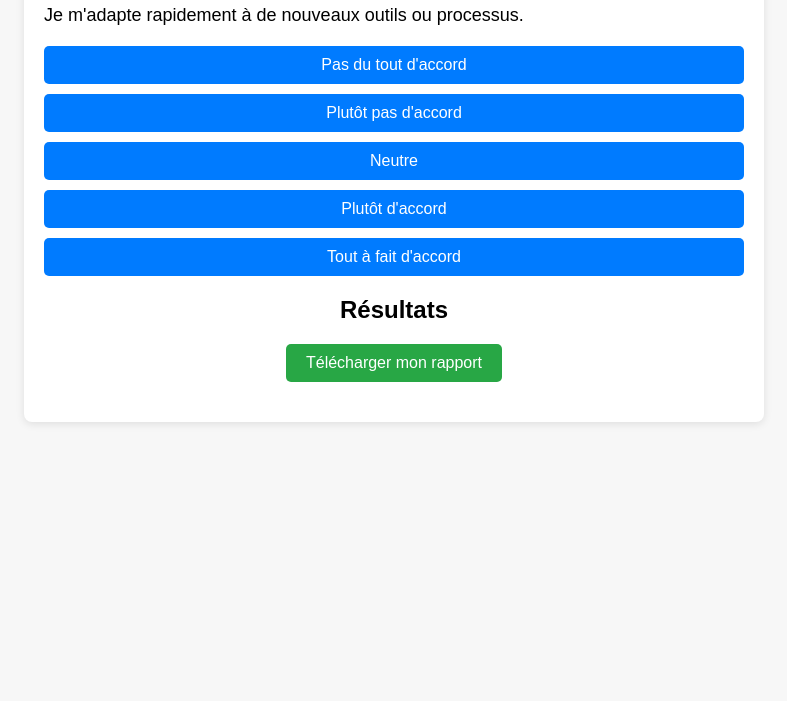
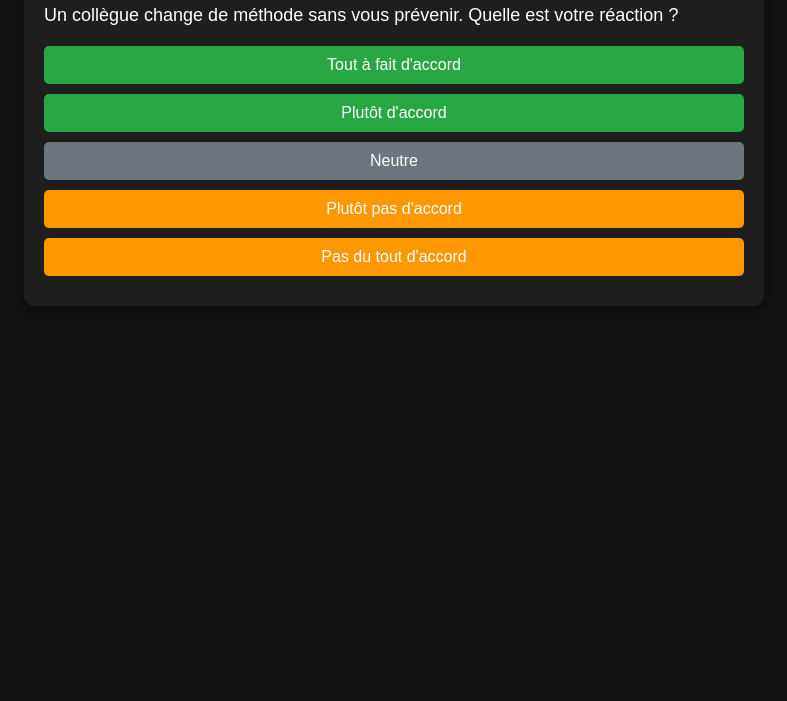
Before and after one commit to pumagic/igael, a plain HTML site: page index.html in a window 1280 px wide. Shown: the part 99-800 px from the top of the page, without its empty margins (246-1033 px from the left). Drawn offline with Linux system fonts and the light colour scheme.

Commit message:
Update index.html

```diff
--- a/index.html
+++ b/index.html
@@ -3,177 +3,188 @@
 <head>
     <meta charset="UTF-8">
     <meta name="viewport" content="width=device-width, initial-scale=1.0">
-    <title>Test d'Adaptabilité au Changement</title>
+    <title>Test RH Avancé</title>
     <style>
         body {
             font-family: Arial, sans-serif;
-            margin: 20px;
-            background-color: #f7f7f7;
+            background-color: #121212;
+            color: #ffffff;
+            margin: 0;
+            padding: 20px;
         }
         .card {
             max-width: 700px;
             margin: 0 auto;
-            background: #fff;
+            background: #1e1e1e;
             padding: 20px;
-            border-radius: 8px;
-            box-shadow: 0 2px 8px rgba(0, 0, 0, 0.1);
+            border-radius: 10px;
+            box-shadow: 0 4px 10px rgba(0, 0, 0, 0.3);
         }
         .title {
             text-align: center;
             font-size: 24px;
             font-weight: bold;
             margin-bottom: 20px;
+            color: #00ff7f;
         }
         .question {
+            font-size: 18px;
             margin: 20px 0;
-            font-size: 18px;
         }
         .answers button {
             display: block;
             width: 100%;
+            margin: 10px 0;
             padding: 10px;
-            margin: 10px 0;
             border: none;
             border-radius: 5px;
             font-size: 16px;
             cursor: pointer;
-            background-color: #007bff;
-            color: white;
+            color: #ffffff;
         }
-        .answers button:hover {
-            background-color: #0056b3;
+        .answers button.agree {
+            background-color: #28a745; /* Vert pour d'accord */
+        }
+        .answers button.agree:hover {
+            background-color: #218838;
+        }
+        .answers button.neutral {
+            background-color: #6c757d; /* Gris pour neutre */
+        }
+        .answers button.neutral:hover {
+            background-color: #5a6268;
+        }
+        .answers button.disagree {
+            background-color: #ff9800; /* Orange pour pas d'accord */
+        }
+        .answers button.disagree:hover {
+            background-color: #e68900;
         }
         .results {
             text-align: center;
             margin-top: 20px;
         }
         .download-btn {
-            display: block;
-            margin: 20px auto;
+            display: inline-block;
+            margin-top: 20px;
             padding: 10px 20px;
-            background-color: #28a745;
-            color: white;
-            text-align: center;
-            border: none;
+            background-color: #00ff7f;
+            color: #000;
+            text-decoration: none;
             border-radius: 5px;
-            cursor: pointer;
-            font-size: 16px;
         }
         .download-btn:hover {
-            background-color: #218838;
+            background-color: #00cc66;
         }
     </style>
 </head>
 <body>
     <div class="card">
-        <div id="quiz-section">
-            <h1 class="title">Test d'Adaptabilité au Changement</h1>
-            <div id="question-container" class="question"></div>
-            <div id="answers" class="answers"></div>
-        </div>
-        <div id="results-section" class="hidden">
-            <h2 class="title">Résultats</h2>
-            <p id="score-display"></p>
-            <div id="category-results"></div>
-            <div id="recommendations"></div>
-            <button class="download-btn" onclick="downloadResults()">Télécharger mon rapport</button>
-        </div>
+        <h1 class="title">Test RH Avancé</h1>
+        <div id="question-container" class="question"></div>
+        <div id="answers" class="answers"></div>
     </div>
 
     <script>
         const questions = [
-            { text: "Je m'adapte rapidement à de nouveaux outils ou processus.", category: "Flexibilité" },
-            { text: "Je trouve des solutions innovantes face à des problèmes inattendus.", category: "Innovation" },
-            { text: "Je reste calme et efficace sous pression.", category: "Gestion du Stress" },
-            { text: "Je modifie mes priorités en fonction des besoins de l'entreprise.", category: "Flexibilité" },
-            { text: "Je propose souvent des idées pour améliorer les processus.", category: "Innovation" }
+            { text: "Un collègue change de méthode sans vous prévenir. Quelle est votre réaction ?", dimensions: ["Flexibilité", "Collaboration"] },
+            { text: "On vous demande de résoudre un problème inattendu en 1 heure. Que faites-vous ?", dimensions: ["Gestion du Stress", "Analyse"] },
+            { text: "Un projet nécessite de remettre en cause une règle établie. Quelle est votre position ?", dimensions: ["Créativité", "Analyse"] },
+            { text: "Un conflit éclate dans votre équipe. Que faites-vous ?", dimensions: ["Collaboration", "Gestion du Stress"] }
         ];
 
-        const categories = {
+        const results = {
             "Flexibilité": 0,
-            "Innovation": 0,
-            "Gestion du Stress": 0
+            "Collaboration": 0,
+            "Gestion du Stress": 0,
+            "Analyse": 0,
+            "Créativité": 0
         };
 
         let currentQuestionIndex = 0;
-        let totalScore = 0;
 
         function showQuestion() {
             const questionContainer = document.getElementById("question-container");
             const answersContainer = document.getElementById("answers");
-            const currentQuestion = questions[currentQuestionIndex];
 
-            questionContainer.textContent = currentQuestion.text;
-            answersContainer.innerHTML = `
-                <button onclick="submitAnswer(1)">Pas du tout d'accord</button>
-                <button onclick="submitAnswer(2)">Plutôt pas d'accord</button>
-                <button onclick="submitAnswer(3)">Neutre</button>
-                <button onclick="submitAnswer(4)">Plutôt d'accord</button>
-                <button onclick="submitAnswer(5)">Tout à fait d'accord</button>
-            `;
-        }
+            if (currentQuestionIndex < questions.length) {
+                const question = questions[currentQuestionIndex];
+                questionContainer.textContent = question.text;
 
-        function submitAnswer(points) {
-            const currentQuestion = questions[currentQuestionIndex];
-            totalScore += points;
-            categories[currentQuestion.category] += points;
-
-            if (currentQuestionIndex < questions.length - 1) {
-                currentQuestionIndex++;
-                showQuestion();
+                answersContainer.innerHTML = `
+                    <button class="agree" onclick="submitAnswer(5)">Tout à fait d'accord</button>
+                    <button class="agree" onclick="submitAnswer(4)">Plutôt d'accord</button>
+                    <button class="neutral" onclick="submitAnswer(3)">Neutre</button>
+                    <button class="disagree" onclick="submitAnswer(2)">Plutôt pas d'accord</button>
+                    <button class="disagree" onclick="submitAnswer(1)">Pas du tout d'accord</button>
+                `;
             } else {
                 showResults();
             }
         }
 
+        function submitAnswer(score) {
+            const question = questions[currentQuestionIndex];
+            question.dimensions.forEach(dimension => {
+                results[dimension] += score;
+            });
+
+            currentQuestionIndex++;
+            showQuestion();
+        }
+
         function showResults() {
-            document.getElementById("quiz-section").classList.add("hidden");
-            document.getElementById("results-section").classList.remove("hidden");
+            const card = document.querySelector('.card');
+            const totalQuestions = questions.length;
 
-            const scoreDisplay = document.getElementById("score-display");
-            const categoryResults = document.getElementById("category-results");
-            const recommendations = document.getElementById("recommendations");
-
-            scoreDisplay.textContent = `Votre score total : ${totalScore} sur ${questions.length * 5}`;
-
-            let categoryDetails = "";
-            for (let category in categories) {
-                categoryDetails += `<p><strong>${category} :</strong> ${categories[category]} sur ${(questions.filter(q => q.category === category).length * 5)}</p>`;
-            }
-            categoryResults.innerHTML = categoryDetails;
-
-            recommendations.innerHTML = `
-                <h3>Recommandations :</h3>
-                ${getRecommendations(totalScore)}
+            card.innerHTML = `
+                <h1 class="title">Résultats</h1>
+                <p>Voici vos scores par catégorie :</p>
+                <ul>
+                    ${Object.entries(results).map(([dimension, score]) => `<li><strong>${dimension} :</strong> ${score} / ${(totalQuestions * 5) / 2}</li>`).join('')}
+                </ul>
+                <p><strong>Analyse :</strong> ${getAnalysis()}</p>
+                <a href="#" class="download-btn" onclick="downloadResults()">Télécharger le rapport</a>
             `;
         }
 
-        function getRecommendations(score) {
-            if (score >= 20) {
-                return "<p>Votre adaptabilité est excellente ! Continuez à cultiver cette force.</p>";
-            } else if (score >= 15) {
-                return "<p>Votre adaptabilité est bonne, mais il y a des axes d'amélioration.</p>";
-            } else {
-                return "<p>Travaillez sur votre flexibilité et votre gestion du stress pour mieux vous adapter.</p>";
+        function getAnalysis() {
+            const highScores = Object.entries(results).filter(([_, score]) => score >= 8);
+            if (highScores.length === 0) {
+                return "Vous avez plusieurs axes d'amélioration. Travaillez sur votre flexibilité et votre gestion du stress.";
             }
+            return `Vous excellez dans : ${highScores.map(([dimension]) => dimension).join(", ")}. Continuez à cultiver ces compétences !`;
         }
 
         function downloadResults() {
-            const results = questions.map((q, i) => `Question ${i + 1}: ${q.text}\nCatégorie : ${q.category}\nScore : ${categories[q.category]}`).join("\n\n");
-            const total = `\n\nScore total : ${totalScore} sur ${questions.length * 5}`;
-            const details = `\n\nDétails par catégorie :\n${Object.entries(categories).map(([cat, score]) => `${cat}: ${score}`).join("\n")}`;
+            const totalQuestions = questions.length;
+            const details = Object.entries(results)
+                .map(([dimension, score]) => `${dimension}: ${score} / ${(totalQuestions * 5) / 2}`)
+                .join("\n");
 
-            const blob = new Blob([results + total + details], { type: "text/plain" });
+            const analysis = getAnalysis();
+
+            const report = `
+                Résultats du Test RH Avancé
+                ---------------------------
+                ${details}
+
+                Analyse :
+                ${analysis}
+            `;
+
+            const blob = new Blob([report], { type: "text/plain" });
             const url = URL.createObjectURL(blob);
 
             const a = document.createElement("a");
             a.href = url;
-            a.download = "rapport_test_adaptabilite.txt";
+            a.download = "rapport_test_rh.txt";
             a.click();
 
             URL.revokeObjectURL(url);
         }
 
+        // Lancer le test
         showQuestion();
     </script>
 </body>
```
